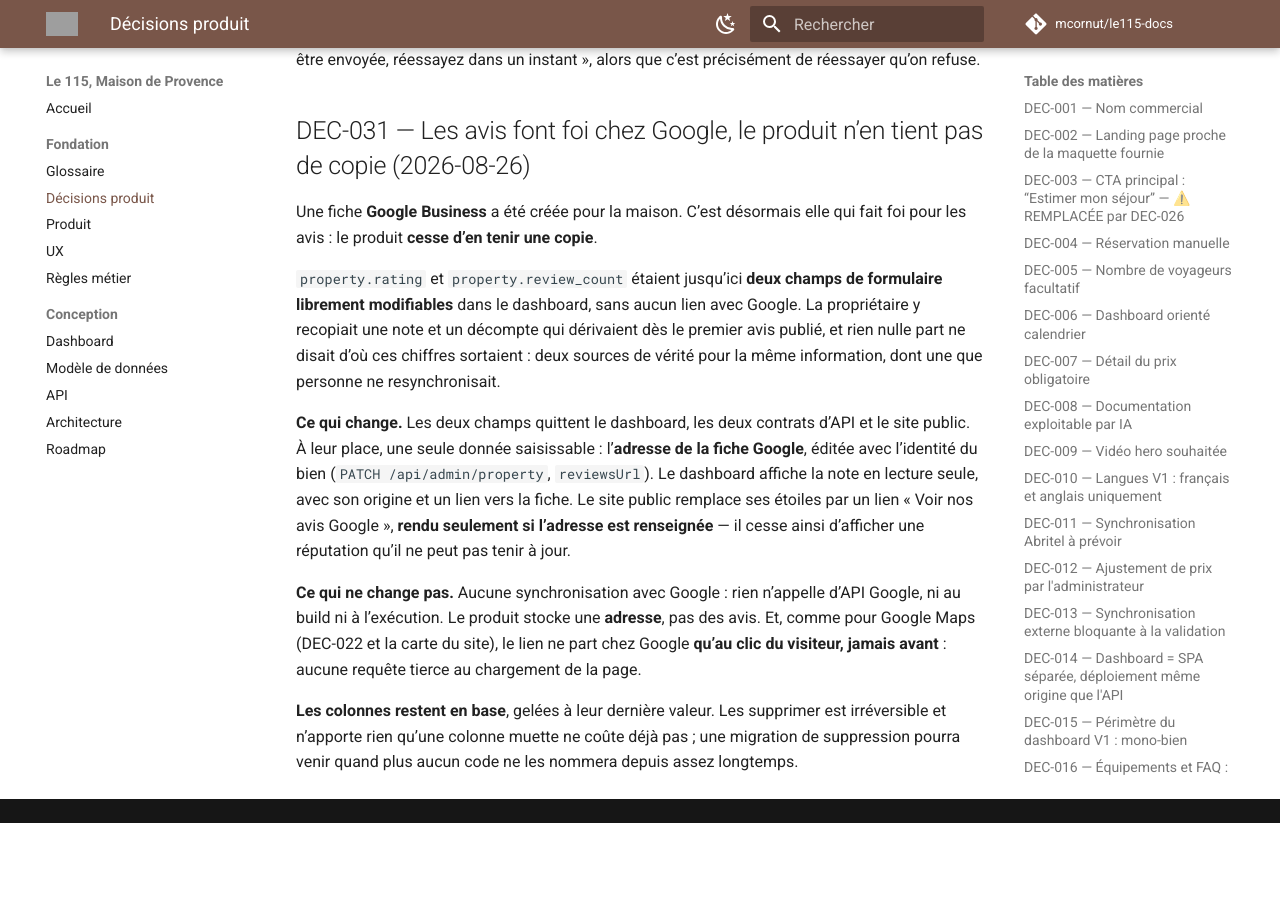
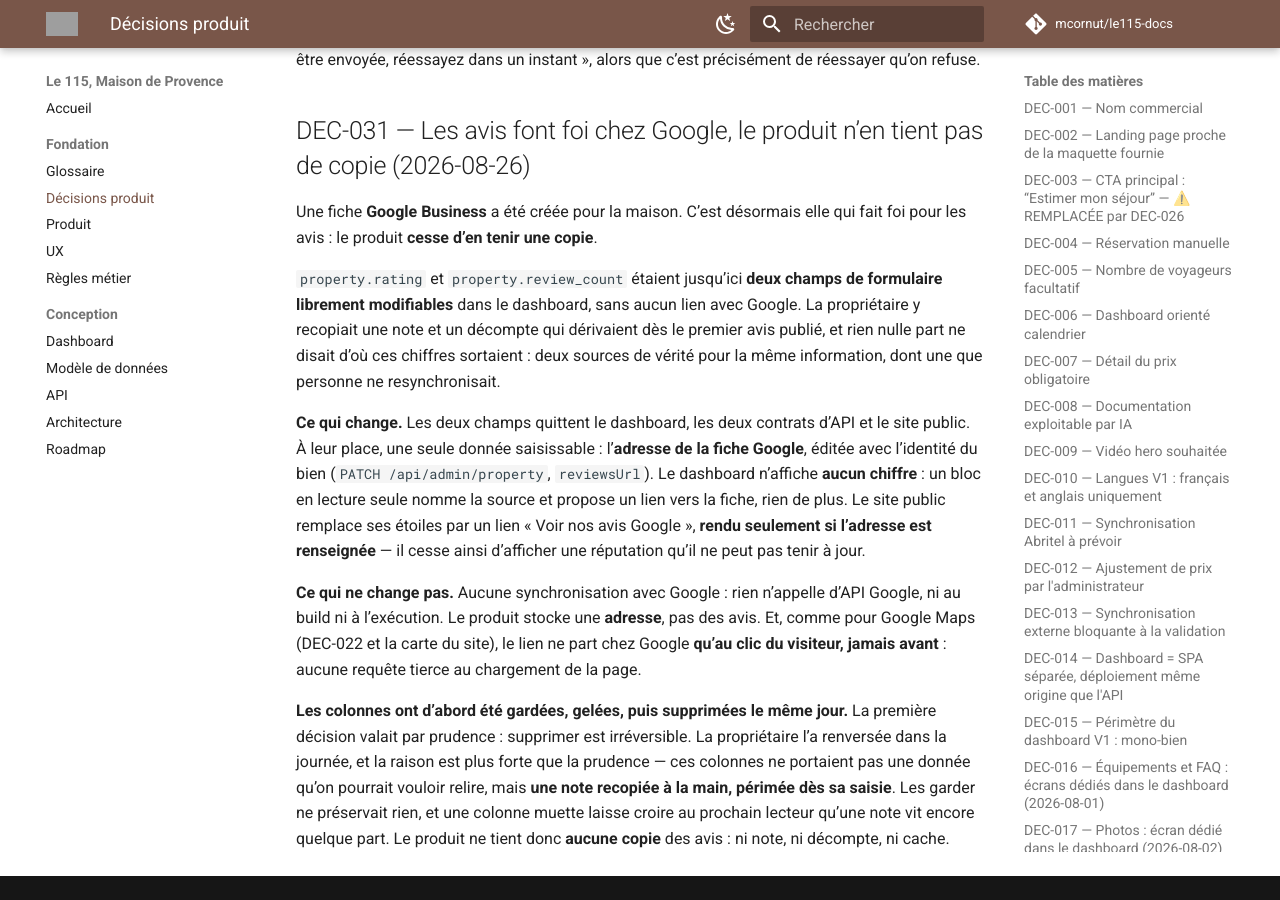
Before and after one commit to mcornut/le115-docs, an MkDocs documentation site: the page built from docs/00-Product-Decisions.md, in a window 1280 px wide and 900 px high, scrolled down 13607 px. Built offline with MkDocs 1.6.1 and Material for MkDocs 9.7.7, drawn with Linux system fonts in a browser that asks for light colours; comment, search, counter and statistics services are not loaded; before the commit the page ends 14430 px from its top, so only the background shows below that; grey boxes are pictures that could not be loaded.

Commit message:
docs(avis): le produit ne tient aucune copie des avis, pas même gelée
Le modèle de données portait encore `rating` et `review_count`, et DEC-031
annonçait des colonnes gelées « en attendant ». Elles sont supprimées.

DEC-031 disait aussi que le dashboard « affiche la note en lecture seule » :
il n'affiche aucun chiffre, seulement la source et un lien. La ligne du
hors-périmètre V1 renvoyait elle aussi à une note affichée qui n'existe plus.

Co-Authored-By: Claude Opus 5 <noreply@anthropic.com>

```diff
--- a/docs/00-Product-Decisions.md
+++ b/docs/00-Product-Decisions.md
@@ -607,8 +607,9 @@ personne ne resynchronisait.
 **Ce qui change.** Les deux champs quittent le dashboard, les deux contrats
 d’API et le site public. À leur place, une seule donnée saisissable :
 l’**adresse de la fiche Google**, éditée avec l’identité du bien
-(`PATCH /api/admin/property`, `reviewsUrl`). Le dashboard affiche la note en
-lecture seule, avec son origine et un lien vers la fiche. Le site public
+(`PATCH /api/admin/property`, `reviewsUrl`). Le dashboard n’affiche **aucun
+chiffre** : un bloc en lecture seule nomme la source et propose un lien vers la
+fiche, rien de plus. Le site public
 remplace ses étoiles par un lien « Voir nos avis Google », **rendu seulement si
 l’adresse est renseignée** — il cesse ainsi d’afficher une réputation qu’il ne
 peut pas tenir à jour.
@@ -619,7 +620,11 @@ pas des avis. Et, comme pour Google Maps (DEC-022 et la carte du site), le lien
 ne part chez Google **qu’au clic du visiteur, jamais avant** : aucune requête
 tierce au chargement de la page.
 
-**Les colonnes restent en base**, gelées à leur dernière valeur. Les supprimer
-est irréversible et n’apporte rien qu’une colonne muette ne coûte déjà pas ; une
-migration de suppression pourra venir quand plus aucun code ne les nommera
-depuis assez longtemps.
+**Les colonnes ont d’abord été gardées, gelées, puis supprimées le même jour.**
+La première décision valait par prudence : supprimer est irréversible. La
+propriétaire l’a renversée dans la journée, et la raison est plus forte que la
+prudence — ces colonnes ne portaient pas une donnée qu’on pourrait vouloir
+relire, mais **une note recopiée à la main, périmée dès sa saisie**. Les garder
+ne préservait rien, et une colonne muette laisse croire au prochain lecteur
+qu’une note vit encore quelque part. Le produit ne tient donc **aucune copie**
+des avis : ni note, ni décompte, ni cache.
```
Also changed, not shown: docs/04-Dashboard.md (+7 -6 lines), docs/05-Data-Model.md (+0 -2 lines), docs/06-API.md (+2 -2 lines).
